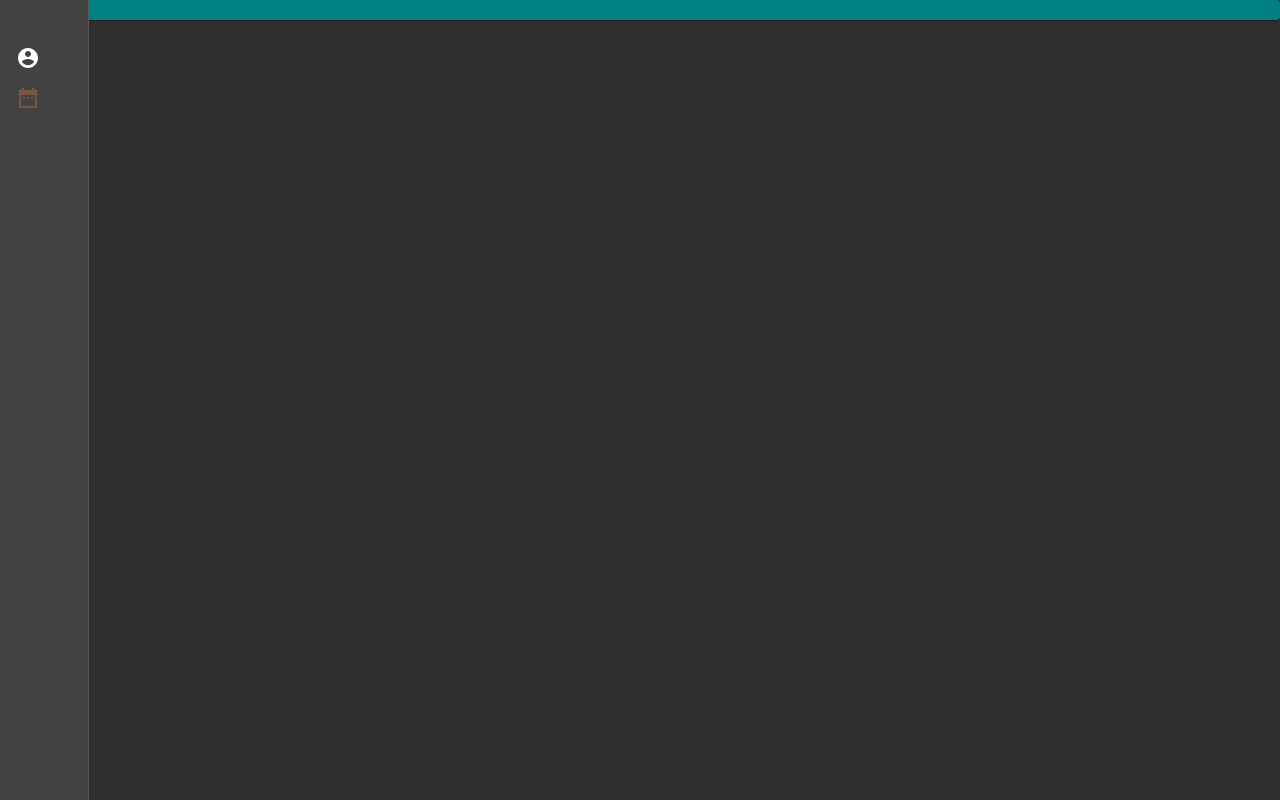
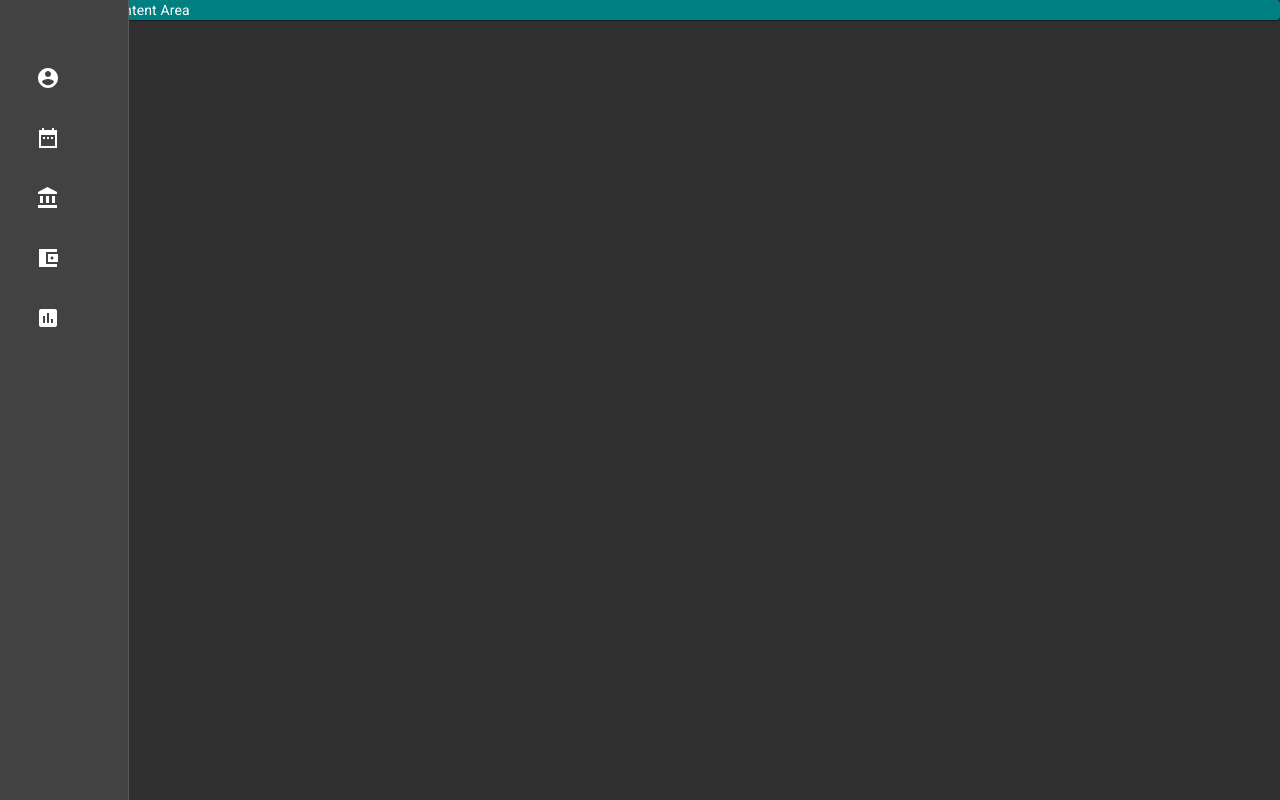
Before and after one commit to mycok/Traxpence-client, a React (Create React App) app: page / in a window 1280 px wide. Built offline with nearby package versions, Linux system fonts and the light colour scheme.

Commit message:
feat: add server-setup & drawer components

```diff
--- a/package.json
+++ b/package.json
@@ -12,7 +12,6 @@
     "@types/node": "^12.0.0",
     "@types/react": "^16.9.0",
     "@types/react-dom": "^16.9.0",
-    "axios": "^0.19.2",
     "react": "^16.13.1",
     "react-dom": "^16.13.1",
     "react-router-dom": "^5.2.0",
@@ -41,7 +40,6 @@
     ]
   },
   "devDependencies": {
-    "@types/axios": "^0.14.0",
     "@types/react-router-dom": "^5.1.5"
   }
 }
--- a/src/App.tsx
+++ b/src/App.tsx
@@ -1,51 +1,137 @@
-import React from 'react';
-import { Grid, Drawer, Paper, List, ListItem, ListItemIcon } from '@material-ui/core';
-import CssBaseline from '@material-ui/core/CssBaseline';
-import Account from '@material-ui/icons/AccountCircleSharp';
-import Date from '@material-ui/icons/DateRangeSharp';
-import { makeStyles, createStyles } from '@material-ui/core/styles';
+import React from "react";
+import { Grid, Drawer, Paper, List, ListItem, ListItemIcon, MenuItem, Grow, Popper, ClickAwayListener } from "@material-ui/core";
+import CssBaseline from "@material-ui/core/CssBaseline";
+import Account from "@material-ui/icons/AccountCircleSharp";
+import Date from "@material-ui/icons/DateRangeSharp";
+import AccBalance from "@material-ui/icons/AccountBalanceSharp";
+import AccBalanceWallet from "@material-ui/icons/AccountBalanceWalletSharp";
+import Assessment from "@material-ui/icons/Assessment";
+import { makeStyles, createStyles } from "@material-ui/core/styles";
+
+type MainProps = {
+  classes: any,
+  anchorEl: any,
+  itemList: Array<any>,
+  handleClick(event: React.MouseEvent<HTMLElement, MouseEvent>): void | undefined,
+  handleClose: any
+}
+
+type RouteProps = {
+  location: {},
+  match: {},
+  history: {}
+}
 
 const useStyles = makeStyles(() =>
   createStyles({
     paper: {
       height: "100%",
+      width: "100%",
       backgroundColor: "teal"
     },
     drawerList: {
       marginTop: 30
+    },
+    listItem: {
+      margin: 20
     }
   })
 );
 
-function App() {
+const iconList = [
+  { name: "Account", icon: <Account /> },
+  { name: "Date", icon: <Date /> },
+  { name: "Bank Balance", icon: <AccBalance /> },
+  { name: "Wallet Balance", icon: <AccBalanceWallet /> },
+  { name: "Assessment", icon: <Assessment /> }
+]
+
+function App({ location, match, history }: RouteProps): JSX.Element {
+
   const classes = useStyles();
+  const [anchorEl, setAnchorEl] = React.useState<null | HTMLElement>(null);
+
+  const handleClick = (event: React.MouseEvent<HTMLElement>) => {
+    setAnchorEl(event.currentTarget);
+  };
+
+  const handleClose = () => {
+    setAnchorEl(null);
+  };
 
   return (
-    <div>
+    <Layout
+      classes={classes}
+      anchorEl={anchorEl}
+      itemList={iconList}
+      handleClick={handleClick}
+      handleClose={handleClose}
+    />
+  )
+}
+
+function Layout({ classes, anchorEl, itemList, handleClick, handleClose }: Partial<MainProps>) {
+  return (
+    <Grid container>
       <CssBaseline />
+      <Grid item xs={1}>
         <Drawer variant="permanent">
-        <List className={classes.drawerList}>
-          <ListItem button key="icon-1">
-            <ListItemIcon>
-              <Account />
-            </ListItemIcon>
-          </ListItem>
-          <ListItem button key="icon-2">
-            <ListItemIcon>
-              <Date color="secondary" />
-            </ListItemIcon>
-          </ListItem>
-        </List>
+          <RenderList itemList={itemList} classes={classes} handleClick={handleClick} />
+          <UserMenu anchorEl={anchorEl} handleClose={handleClose} />
         </Drawer>
+      </Grid>
+      <Grid item xs={11}>
         <Paper className={classes.paper}>
-        <Grid container justify="space-between" alignItems="center">
-          <Grid item xs={12} justify="center" >
           <div>Content Area</div>
+        </Paper>
       </Grid>
     </Grid>
-      </Paper>
-    </div>
   );
 }
 
+function RenderList({ itemList, classes, handleClick }: Partial<MainProps>) {
+  return (
+    <List className={classes.drawerList}>
+      {
+        itemList && itemList.map((icon) => {
+          return (
+            <ListItem
+              className={classes.listItem}
+              button
+              key={icon.name}
+              onClick={icon.name === "Account" ? handleClick : undefined}
+            >
+              <ListItemIcon>
+                {icon.icon}
+              </ListItemIcon>
+            </ListItem>
+          )
+        })
+      }
+    </List>
+  )
+}
+
+function UserMenu({ anchorEl, handleClose }: Partial<MainProps>) {
+  return (
+    <Popper
+      open={Boolean(anchorEl)}
+      anchorEl={anchorEl}
+      placement="right-end"
+      role={undefined}
+      transition
+    >
+      {({ TransitionProps }) => (
+        <Grow {...TransitionProps}>
+          <ClickAwayListener onClickAway={handleClose}>
+            <MenuItem selected onClick={handleClose}>
+              Sign Out
+            </MenuItem>
+          </ClickAwayListener>
+        </Grow>
+      )}
+    </Popper>
+  )
+}
+
 export default App;
--- a/src/index.tsx
+++ b/src/index.tsx
@@ -1,16 +1,16 @@
-import React from 'react';
-import ReactDOM from 'react-dom';
-import { ThemeProvider } from '@material-ui/core';
+import React from "react";
+import ReactDOM from "react-dom";
+import { ThemeProvider } from "@material-ui/core";
 
-import './css/index.css';
-import App from './App';
-import * as serviceWorker from './serviceWorker';
-import { theme } from './theme';
+import "./css/index.css";
+import AppRouter from "./router";
+import * as serviceWorker from "./serviceWorker";
+import { theme } from "./theme";
 
 ReactDOM.render(
   <React.StrictMode>
     <ThemeProvider theme={theme}>
-      <App />
+      <AppRouter />
     </ThemeProvider>
   </React.StrictMode>,
   document.getElementById('root')
--- /dev/null
+++ b/src/router.tsx
@@ -0,0 +1,16 @@
+import React from "react";
+import { BrowserRouter as Router, Route, Switch } from "react-router-dom";
+
+import App from "./App";
+
+function AppRouter () {
+    return (
+        <Router>
+            <Switch>
+                <Route path="/" render={(props) => <App {...props} />} />
+            </Switch>
+        </Router>
+    )
+}
+
+export default AppRouter;
--- a/tsconfig.json
+++ b/tsconfig.json
@@ -17,7 +17,8 @@
     "resolveJsonModule": true,
     "isolatedModules": true,
     "noEmit": true,
-    "jsx": "react"
+    "jsx": "react",
+    "noImplicitAny": false
   },
   "include": [
     "./src", "__tests__/setupTests.ts", "__tests__/App.test.tsx"
```
Also changed, not shown: src/api/auth/index.ts (+28 -15 lines), src/api/index.ts (+16 -37 lines), src/components/shared/ProtectedRoute.tsx (added, +24 -0 lines), src/theme.ts (+4 -4 lines), 1 other file (tests, documents, lock files or other folders). Lines whose indentation alone changed are shown as unchanged.
